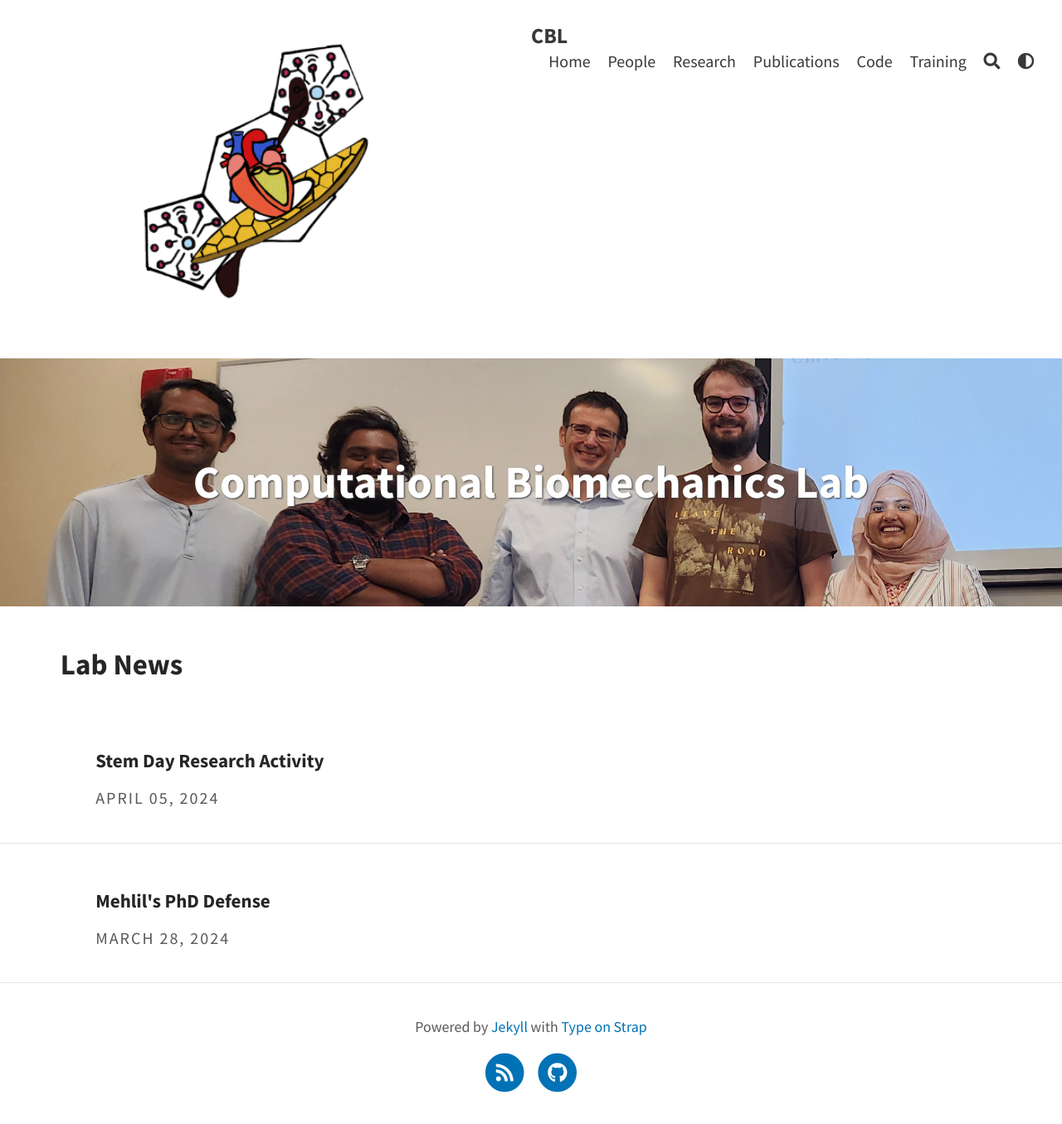
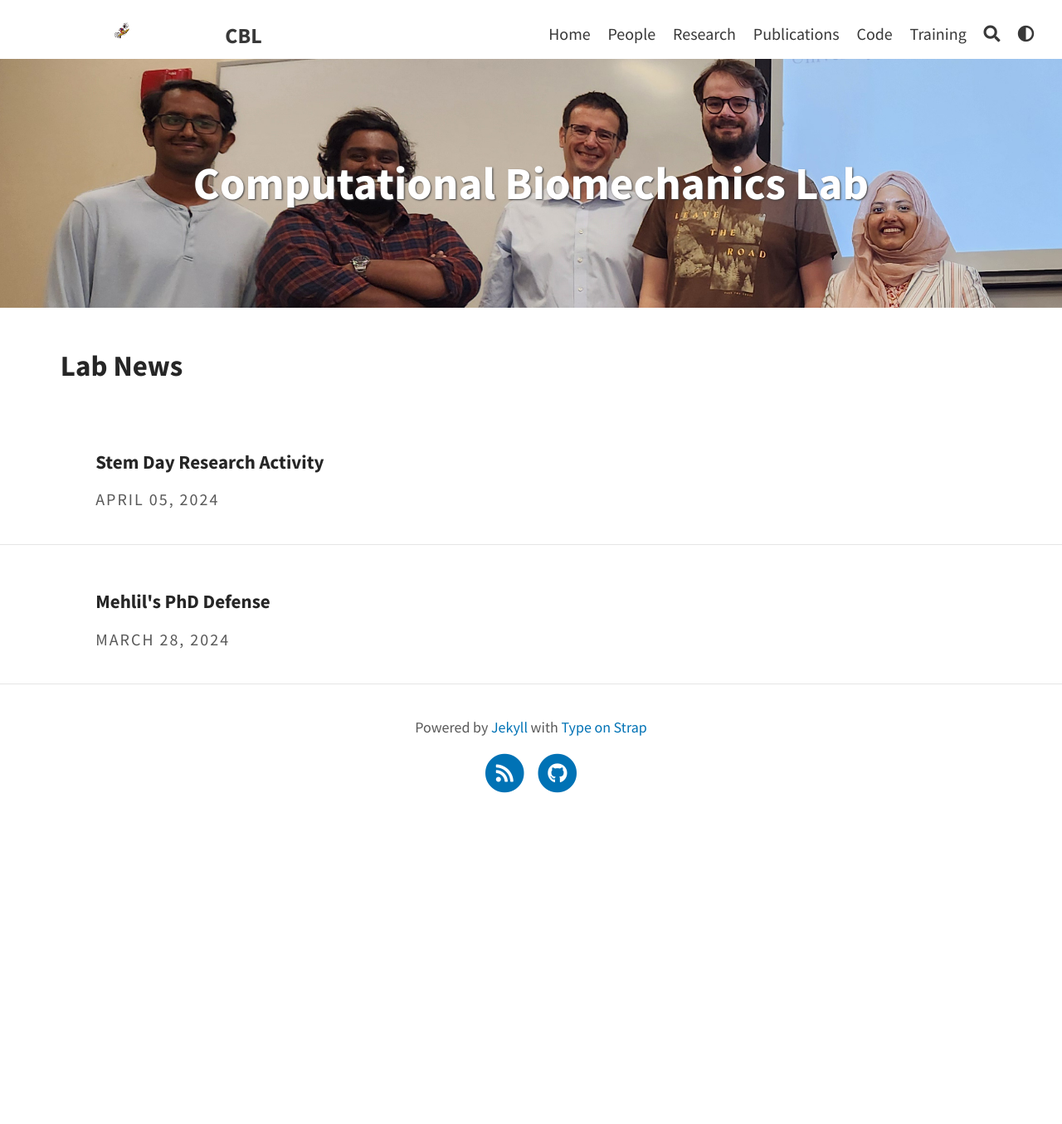
Before and after one commit to CBL-UCF/CBL-UCF.github.io, a Jekyll site: the page built from index.html, in a window 1280 px wide. Shown: the whole page at 83% size. Built offline with Jekyll 4.4.1, drawn with Linux system fonts in a browser that asks for light colours; a script that is not in the unit is left out; the list of posts is cut into pages by our own code; after the commit the page ends 995 px from its top, so only the background shows below that.

Commit message:
Update navbar.liquid

```diff
--- a/_includes/default/navbar.liquid
+++ b/_includes/default/navbar.liquid
@@ -4,7 +4,7 @@
 	<div class="branding">
         {% if site.avatar %}
 		<a href="{{ '/' | relative_url }}">
-			<img style="float: left;" src="../assets/img/logoavatarnew.png" width="50%" height="50%">
+			<img style="float: left;" src="../assets/img/logoavatarnew.png" width="20%" height="20%">
 		</a>
         {% endif %}
         <a class="site-title" aria-label="{{ site.title }}" href="{{ '/' | relative_url }}">
```
